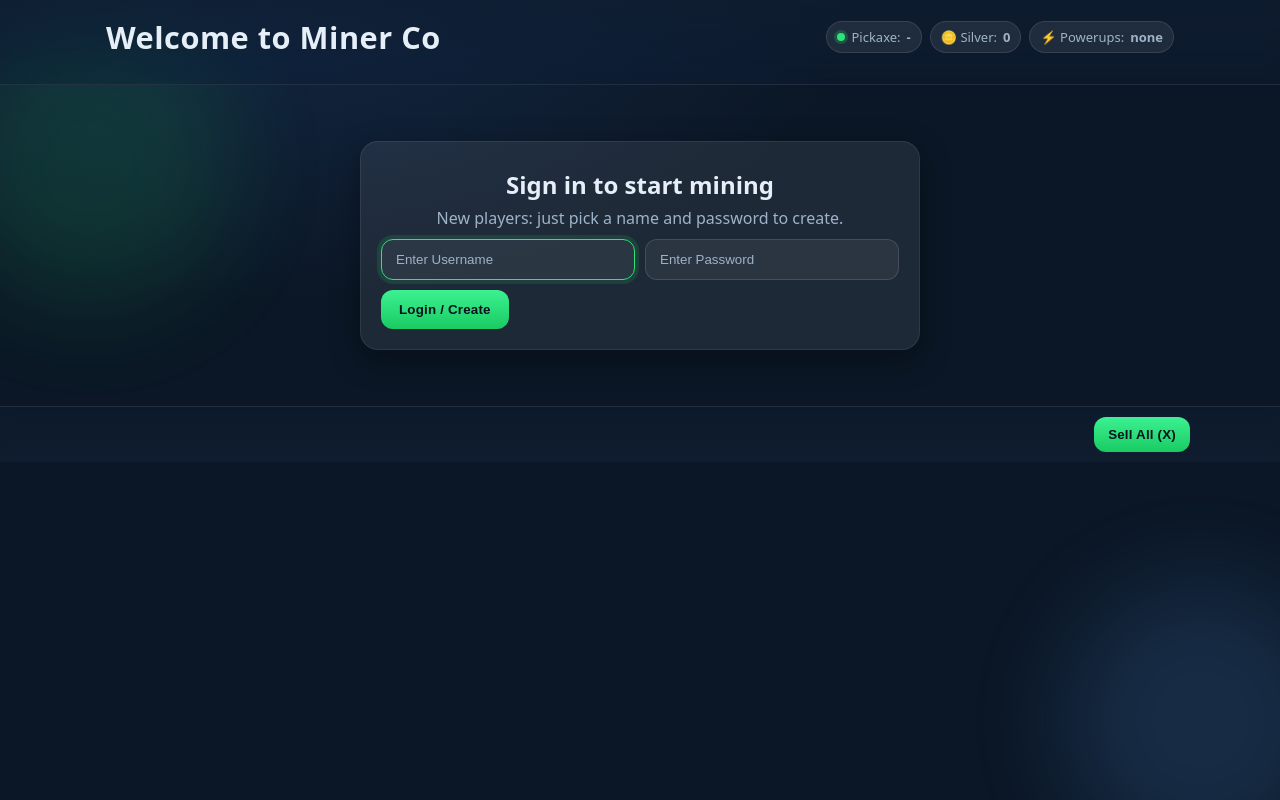
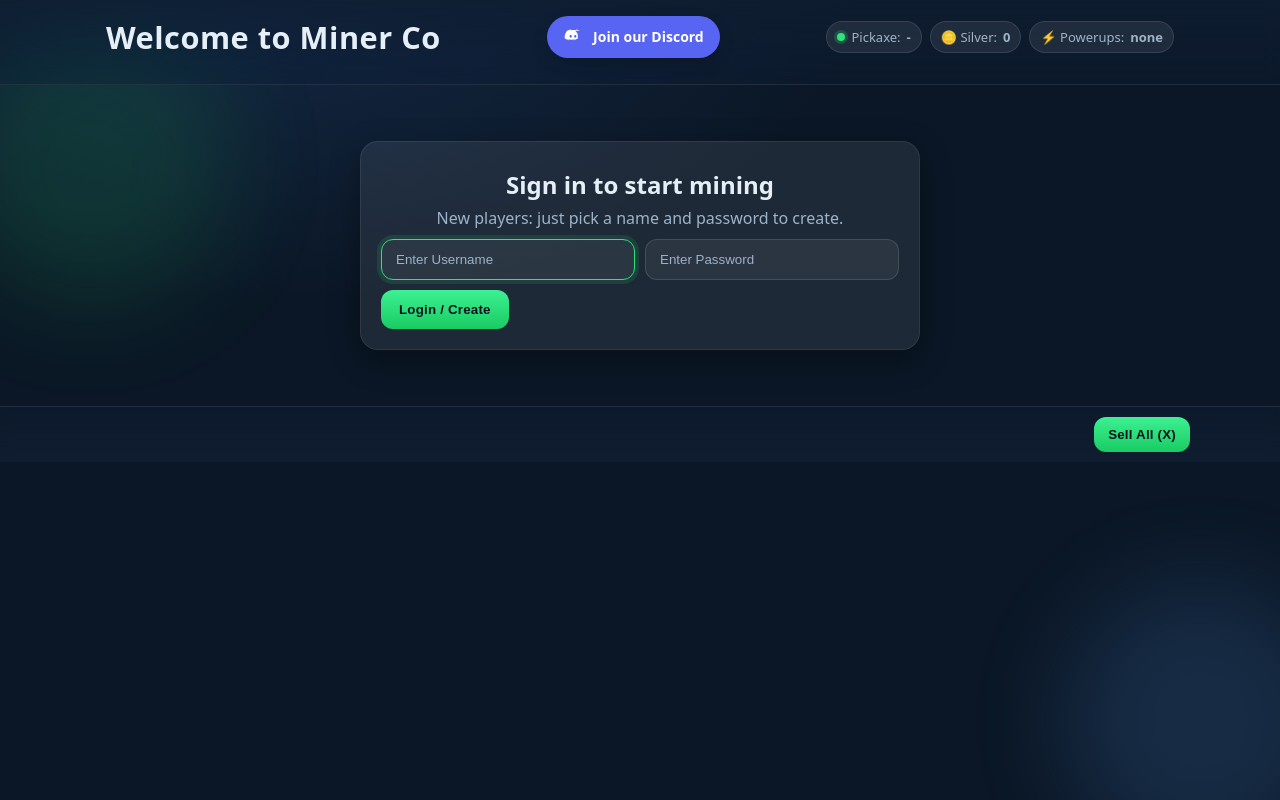
Before and after one commit to Miner-co-bit/MinerCo, a plain HTML site: page index.html in a window 1280 px wide. Drawn offline with Linux system fonts and the light colour scheme.

Commit message:
Update index.html

```diff
--- a/index.html
+++ b/index.html
@@ -159,6 +159,53 @@
   <header>
     <div class="wrap title">
       <h1 id="title">Welcome to Miner Co</h1>
+      <!-- Discord Join Button -->
+<a class="discord-cta" href="https://discord.gg/YOUR_INVITE_LINK" target="_blank" rel="noopener">
+  <svg aria-hidden="true" viewBox="0 0 24 24" class="icon">
+    <path d="M20.317 4.369A18.07 18.07 0 0 0 15.892 3l-.24.48c1.27.31 2.227.76 3.02 1.29-1.306-.61-2.59-.995-3.873-1.15a14.96 14.96 0 0 0-3.298 0C9.218 3.776 7.936 4.16 6.63 4.77c.79-.53 1.75-.98 3.02-1.29L9.41 3c-1.51.19-2.97.62-4.425 1.369C2.412 7.49 1.72 10.53 2.02 13.52c1.66 1.241 3.268 2.002 4.825 2.523l.385-.63c-.99-.37-1.929-.85-2.82-1.45.237.17.49.33.76.48a13.6 13.6 0 0 0 9.648 0c.27-.15.523-.31.76-.48-.892.6-1.83 1.08-2.82 1.45l.385.63c1.557-.521 3.165-1.282 4.825-2.523.37-3.818-.655-6.83-3.386-9.151zM9.25 12.75c-.77 0-1.395-.71-1.395-1.584 0-.874.625-1.585 1.395-1.585.778 0 1.403.711 1.395 1.585 0 .874-.617 1.584-1.395 1.584zm5.5 0c-.77 0-1.395-.71-1.395-1.584 0-.874.625-1.585 1.395-1.585.778 0 1.403.711 1.395 1.585 0 .874-.617 1.584-1.395 1.584z"/>
+  </svg>
+  <span>Join our Discord</span>
+</a>
+
+<style>
+  .discord-cta {
+    --bg: #5865F2;            /* Discord blurple */
+    --bg-hover: #4752C4;
+    --text: #fff;
+    --ring: rgba(88,101,242,.45);
+
+    display: inline-flex;
+    align-items: center;
+    gap: .6rem;
+    padding: .7rem 1rem;
+    border-radius: 999px;
+    background: var(--bg);
+    color: var(--text);
+    text-decoration: none;
+    font: 600 14px/1.1 system-ui, -apple-system, Segoe UI, Roboto, "Helvetica Neue", Arial, "Noto Sans", "Apple Color Emoji", "Segoe UI Emoji";
+    box-shadow: 0 6px 16px rgba(0,0,0,.15);
+    transition: transform .15s ease, box-shadow .15s ease, background-color .15s ease;
+  }
+  .discord-cta:hover {
+    background: var(--bg-hover);
+    transform: translateY(-1px);
+    box-shadow: 0 10px 22px rgba(0,0,0,.2), 0 0 0 6px var(--ring);
+  }
+  .discord-cta:active { transform: translateY(0); }
+  .discord-cta:focus-visible {
+    outline: none;
+    box-shadow: 0 0 0 4px var(--ring);
+  }
+  .discord-cta .icon {
+    width: 20px; height: 20px; flex: 0 0 20px;
+    fill: currentColor;
+  }
+
+  /* Optional: match darker footers automatically */
+  @media (prefers-color-scheme: dark) {
+    .discord-cta { box-shadow: 0 6px 16px rgba(0,0,0,.35); }
+  }
+</style>
       <div class="badges">
         <span class="badge" id="pickaxeBadge"><span class="dot"></span> Pickaxe: <b id="pickaxeLabel">-</b></span>
         <span class="badge" id="silverBadge">🪙 Silver: <b id="silverLabel">0</b></span>
```
